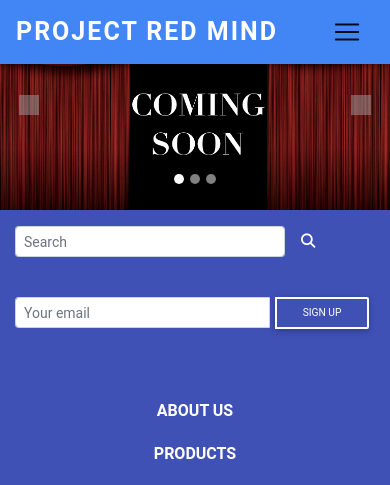
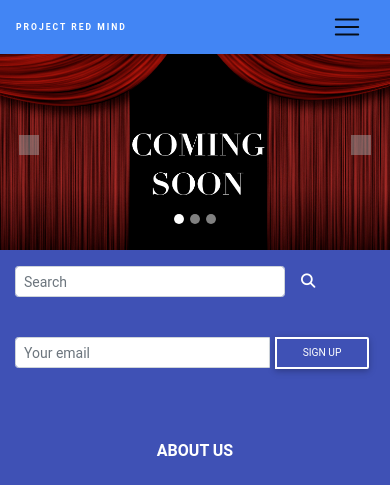
Before and after one commit to IntegratedMindHeart/project_red_mind, a Django app: page / in a window 390 px wide. Shown: the top 485 px of the page. Run offline with Django 3.2, Linux system fonts and the light colour scheme; some libraries are stand-ins or nearby versions; some web fonts are replaced; grey boxes are pictures that could not be loaded.

Commit message:
fix mobile view

```diff
--- a/red_mind/core/static/core/css/style.css
+++ b/red_mind/core/static/core/css/style.css
@@ -1,4 +1,3 @@
-
 @media (min-width: 992px) {
     .animate {
       animation-duration: 0.5s;
--- a/red_mind/core/templates/core/home.html
+++ b/red_mind/core/templates/core/home.html
@@ -2,7 +2,8 @@
 {% load static %}
 {% block title %}RMH - Home{% endblock title %}
 {% block content %}
-<div id="carouselExampleIndicators" class="carousel slide" data-ride="carousel">
+<div class="container-fluid pt-4 mt-3">
+<div id="carouselExampleIndicators" class="carousel slide row" data-ride="carousel">
     <ol class="carousel-indicators">
         <li data-target="#carouselExampleIndicators" data-slide-to="0" class="active"></li>
         <li data-target="#carouselExampleIndicators" data-slide-to="1"></li>
@@ -52,4 +53,5 @@
         <span class="sr-only">Next</span>
     </a>
 </div>
+</div>
 {% endblock content %}
--- a/red_mind/core/templates/core/navbar.html
+++ b/red_mind/core/templates/core/navbar.html
@@ -1,6 +1,6 @@
 <nav class="navbar bg-primary navbar-expand-lg navbar-light fixed-top">
     <div class="container">
-        <a class="navbar-brand text-white" href="#">Project Red Mind</a>
+        <a class="navbar-brand text-white" href="#" style='font-size: 2.2vw;'>Project Red Mind</a>
         <button class="navbar-toggler" type="button" data-toggle="collapse" data-target="#navbarSupportedContent"
             aria-controls="navbarSupportedContent" aria-expanded="false" aria-label="Toggle navigation">
             <span class="navbar-toggler-icon"></span>
```
Also changed, not shown: 1 other file.
